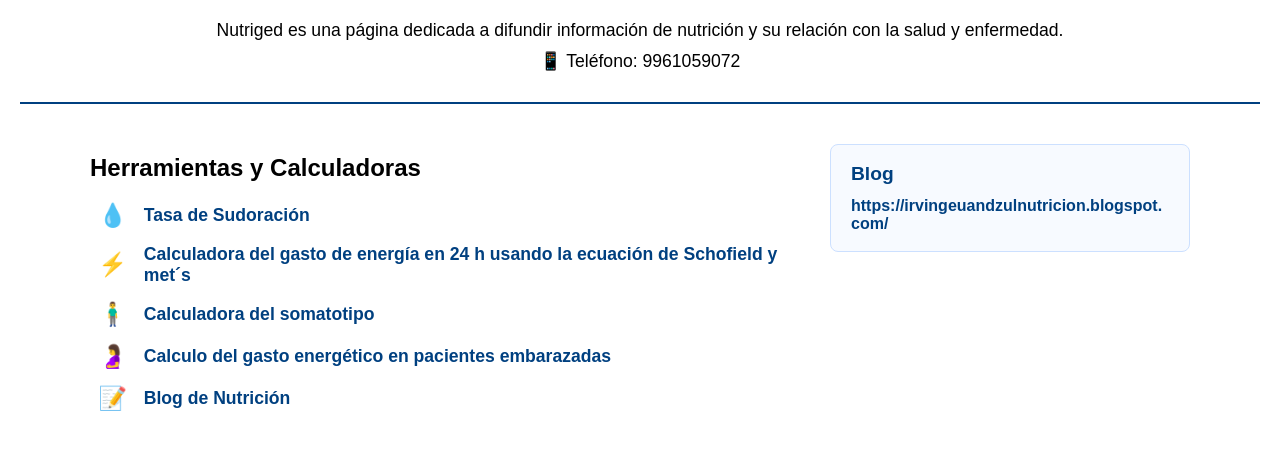
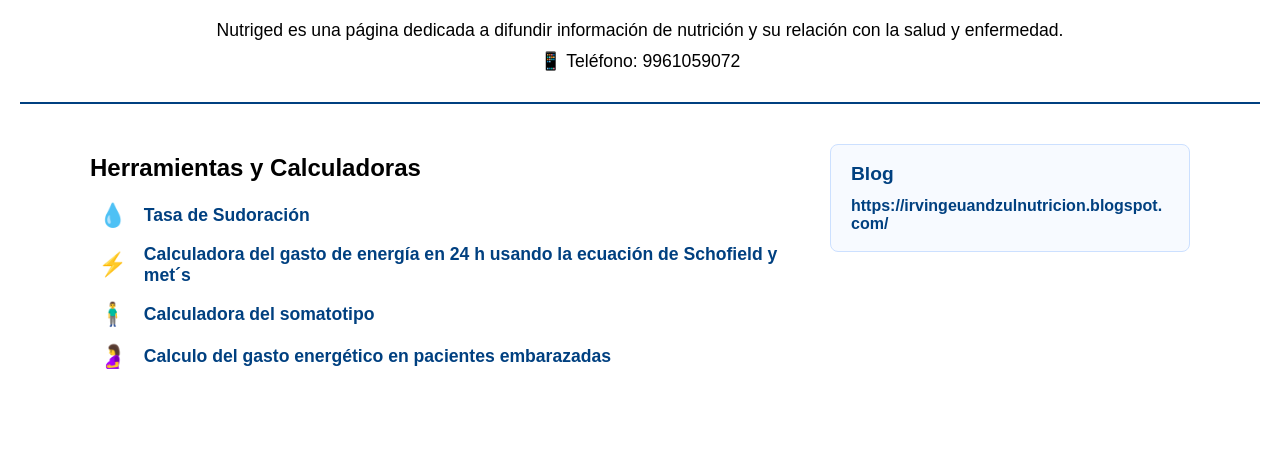
Before and after one commit to 01irving/Nutriged, a plain HTML site: page index.html in a window 1280 px wide. Shown: the part 287-736 px from the top of the page. Drawn offline with Linux system fonts and the light colour scheme.

Commit message:
Update index.html

```diff
--- a/index.html
+++ b/index.html
@@ -127,13 +127,7 @@
             Calculo del gasto energético en pacientes embarazadas
           </a>
         </li>
-        <li>
-          <span class="icon">📝</span>
-          <a href="https://irvingeuandzulnutricion.blogspot.com/" target="_blank" rel="noopener noreferrer">
-            Blog de Nutrición
-          </a>
-        </li>
-      </ul>
+        </ul>
     </div>
     <div class="blog-box">
       <h2>Blog</h2>
```
